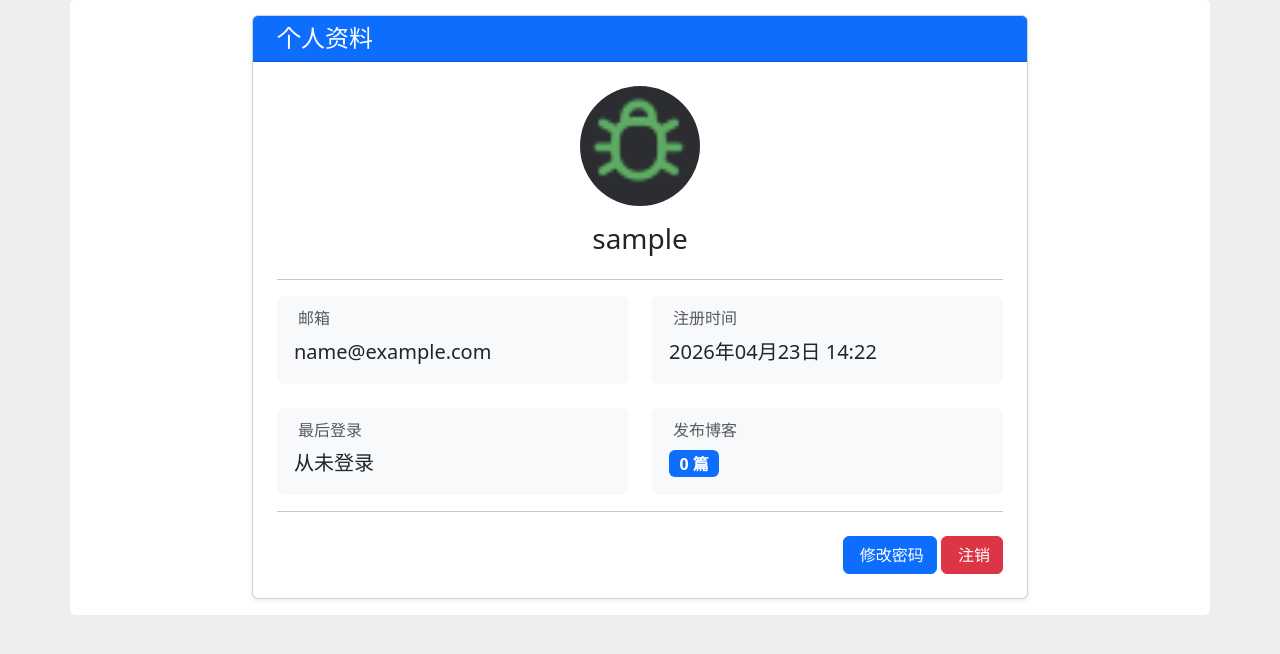
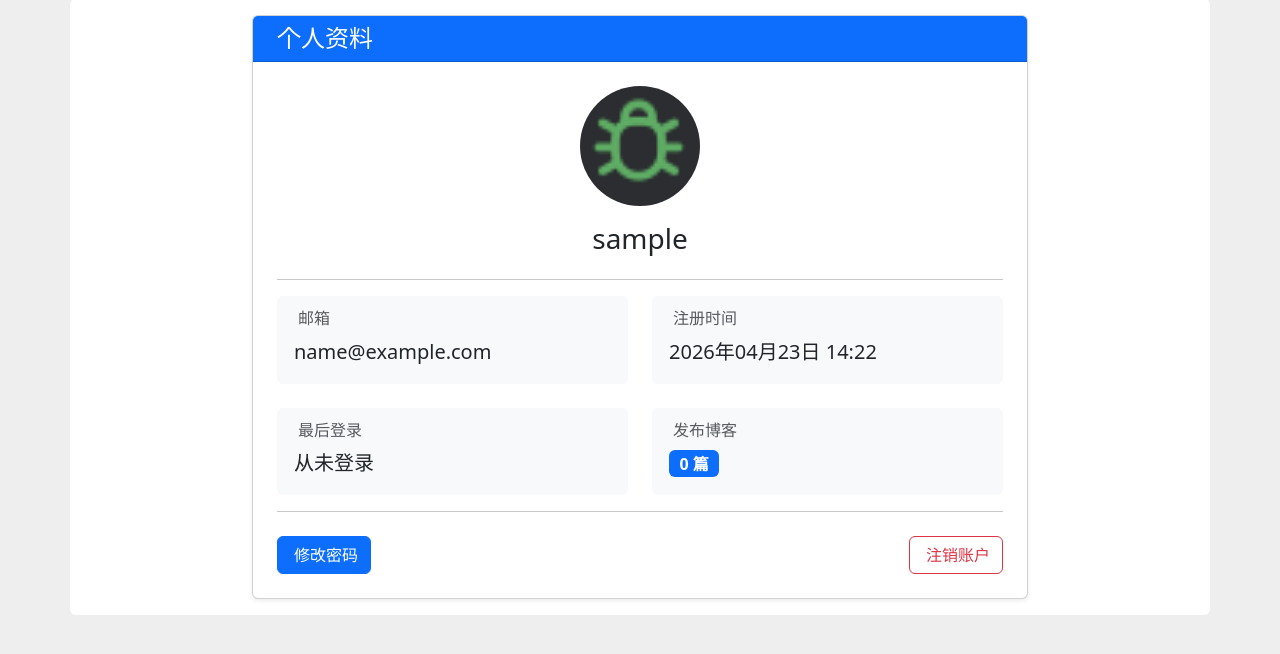
Before and after one commit to Liu2567/djangoBlog, a Django app: page /profile in a window 1280 px wide. Shown: the part 73-727 px from the top of the page. Run offline with Django 5.2, Linux system fonts and the light colour scheme; the visitor is signed in with stand-in values (Sample User, id 1); data that the repository does not hold is empty; some libraries are stand-ins or nearby versions.

Commit message:
添加账户注销功能 除用户前清理其相关数据（评论和博客）

```diff
--- a/blogAuth/urls.py
+++ b/blogAuth/urls.py
@@ -7,4 +7,5 @@ urlpatterns = [
     path('login', views.login, name='login'),
     path('register', views.register, name='register'),
     path('logout', views.logout, name='logout'),
+    path('delete_account', views.delete_account, name='delete_account')
 ]
--- a/templates/blog/profile.html
+++ b/templates/blog/profile.html
@@ -78,16 +78,19 @@
             <hr>
 
             {# 操作按钮 #}
-            <div class="d-flex justify-content-end align-items-center mt-4">
+            <div class="d-flex justify-content-between align-items-center mt-4">
               <div>
                 <a href="#" class="btn btn-primary">
                   <i class="bi bi-key me-1"></i>修改密码
                 </a>
-                <form action="{% url 'blogAuth:logout' %}" method="POST" style="display: inline;">
+              </div>
+              <div>
+                <form action="{% url 'blogAuth:delete_account' %}" method="POST">
                   {% csrf_token %}
-                  <button type="submit" class="btn btn-danger"
-                          onclick="return confirm('数据会全部丢失,确定要注销账户吗？')">
-                    <i class="bi bi-box-arrow-right me-1"></i>注销
+                  <button type="submit"
+                          class="btn btn-outline-danger"
+                          onclick="return confirm('⚠️ 警告：您确定要注销账户吗？此操作将永久删除您的所有数据且无法恢复！')">
+                    <i class="bi bi-trash-fill me-1"></i>注销账户
                   </button>
                 </form>
               </div>
@@ -96,5 +99,5 @@
         </div>
       </div>
     </div>
-  </div>
+</div>
 {% endblock content %}
```
Also changed, not shown: blogAuth/views.py (+20 -1 lines).
